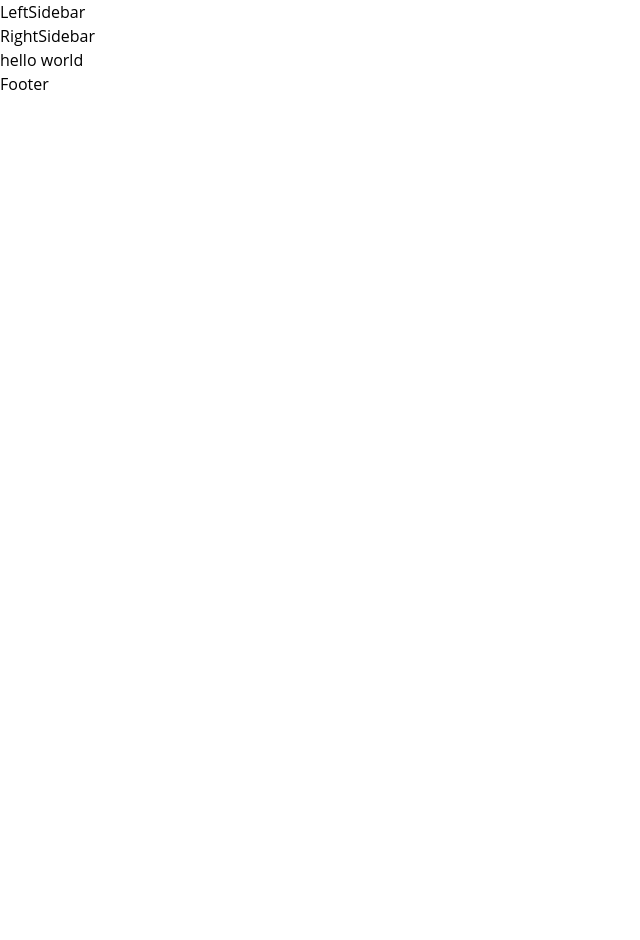
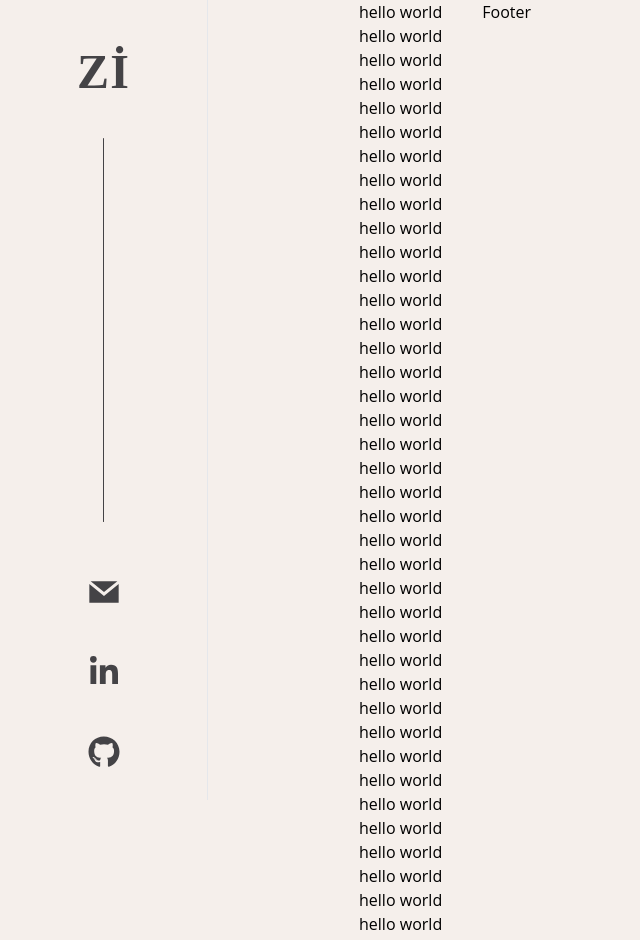
Before and after one commit to zehraikizler/zehra-ikizler, a Next.js app: page / in a window 1280 px wide. Shown: the top 940 px of the page, without its empty margins (0-640 px from the left). Before the commit the page ends 800 px from the top, so only its background shows below. Built offline with nearby package versions, Linux system fonts and the light colour scheme.

Commit message:
left bar added

```diff
--- a/src/app/layout.js
+++ b/src/app/layout.js
@@ -9,11 +9,11 @@ export default function RootLayout({ children }) {
   return (
     <html lang="tr">
       <head />
-      <body>
+      <body className="bg-light relative flex gap-x-10">
         <LeftSidebar />
         <RightSidebar />
 
-        <main>{children}</main>
+        <main className="ml-56">{children}</main>
         <Footer />
       </body>
     </html>
--- a/src/app/page.js
+++ b/src/app/page.js
@@ -1,3 +1,51 @@
 export default function Home() {
-  return <div>hello world</div>;
+  return (
+    <div>
+      <p>hello world</p>
+      <p>hello world</p>
+      <p>hello world</p>
+      <p>hello world</p>
+      <p>hello world</p>
+      <p>hello world</p>
+      <p>hello world</p>
+      <p>hello world</p>
+      <p>hello world</p>
+      <p>hello world</p>
+      <p>hello world</p>
+      <p>hello world</p>
+      <p>hello world</p>
+      <p>hello world</p>
+      <p>hello world</p>
+      <p>hello world</p>
+      <p>hello world</p>
+      <p>hello world</p>
+      <p>hello world</p>
+      <p>hello world</p>
+      <p>hello world</p>
+      <p>hello world</p>
+      <p>hello world</p>
+      <p>hello world</p>
+      <p>hello world</p>
+      <p>hello world</p>
+      <p>hello world</p>
+      <p>hello world</p>
+      <p>hello world</p>
+      <p>hello world</p>
+      <p>hello world</p>
+      <p>hello world</p>
+      <p>hello world</p>
+      <p>hello world</p>
+      <p>hello world</p>
+      <p>hello world</p>
+      <p>hello world</p>
+      <p>hello world</p>
+      <p>hello world</p>
+      <p>hello world</p>
+      <p>hello world</p>
+      <p>hello world</p>
+      <p>hello world</p>
+      <p>hello world</p>
+      <p>hello world</p>
+    </div>
+  );
 }
--- a/src/components/sidebar/leftSidebar/index.js
+++ b/src/components/sidebar/leftSidebar/index.js
@@ -1,7 +1,52 @@
 import React from "react";
+import { GrMail } from "react-icons/gr";
+import { FaLinkedinIn, FaGithub } from "react-icons/fa";
 
 function LeftSidebar() {
-  return <div>LeftSidebar</div>;
+  return (
+    <div className="min-h-screen bg-light text-dark fixed w-52">
+      <div className="sidebar min-h-screen w-52 overflow-hidden border-r">
+        <div className="flex h-screen flex-col justify-between pt-2 pb-6">
+          <div className="flex items-center justify-center">
+            <a
+              href="#"
+              className="font-bold text-5xl font-dancing tracking-wide mt-10 cursor-pointer"
+            >
+              Zİ
+            </a>
+          </div>
+          <div className="flex justify-center items-center">
+            <div className="h-96 w-[1px] bg-dark rounded-lg"></div>
+          </div>
+          <div className="flex items-center justify-center -mb-1">
+            <ul className="space-y-6 tracking-wide">
+              <li className="min-w-max">
+                <a href="#" className="flex items-center px-4 py-3">
+                  <GrMail size={32} />
+                </a>
+              </li>
+              <li className="min-w-max">
+                <a
+                  href="https://www.linkedin.com/in/zehra-ikizler-831573208/"
+                  className="flex items-center px-4 py-3"
+                >
+                  <FaLinkedinIn size={32} />
+                </a>
+              </li>
+              <li className="min-w-max">
+                <a
+                  href="https://github.com/zehraikizler"
+                  className="flex items-center px-4 py-3"
+                >
+                  <FaGithub size={32} />
+                </a>
+              </li>
+            </ul>
+          </div>
+        </div>
+      </div>
+    </div>
+  );
 }
 
 export default LeftSidebar;
```
